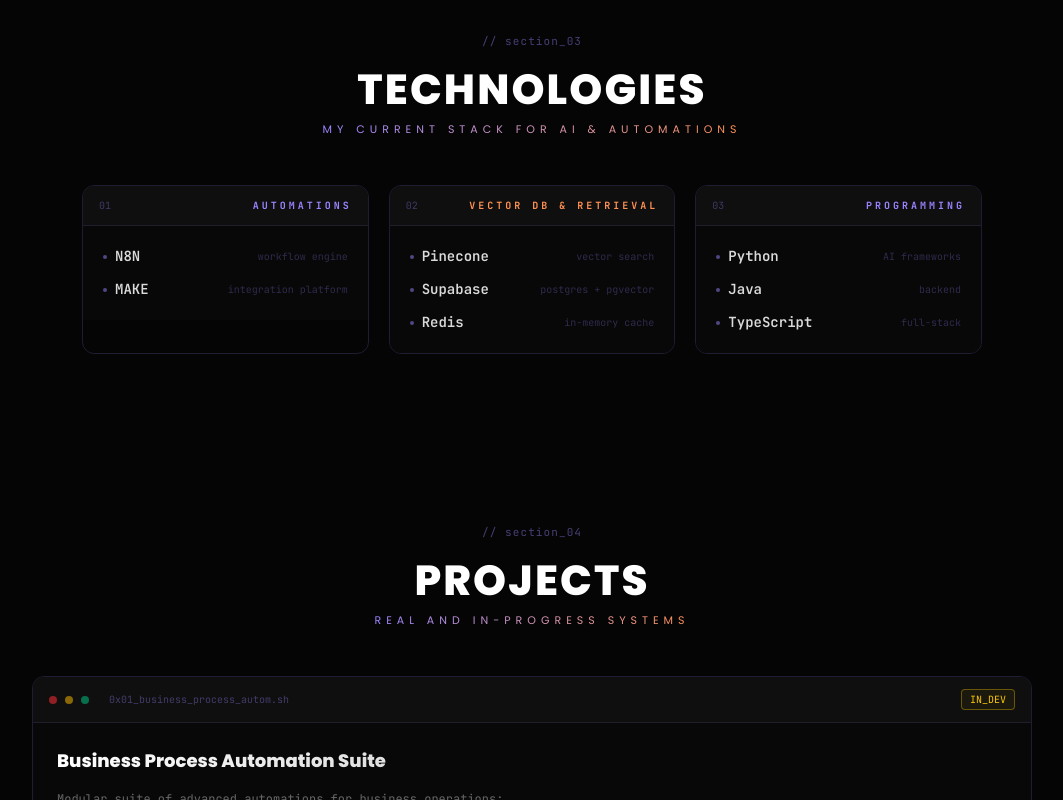
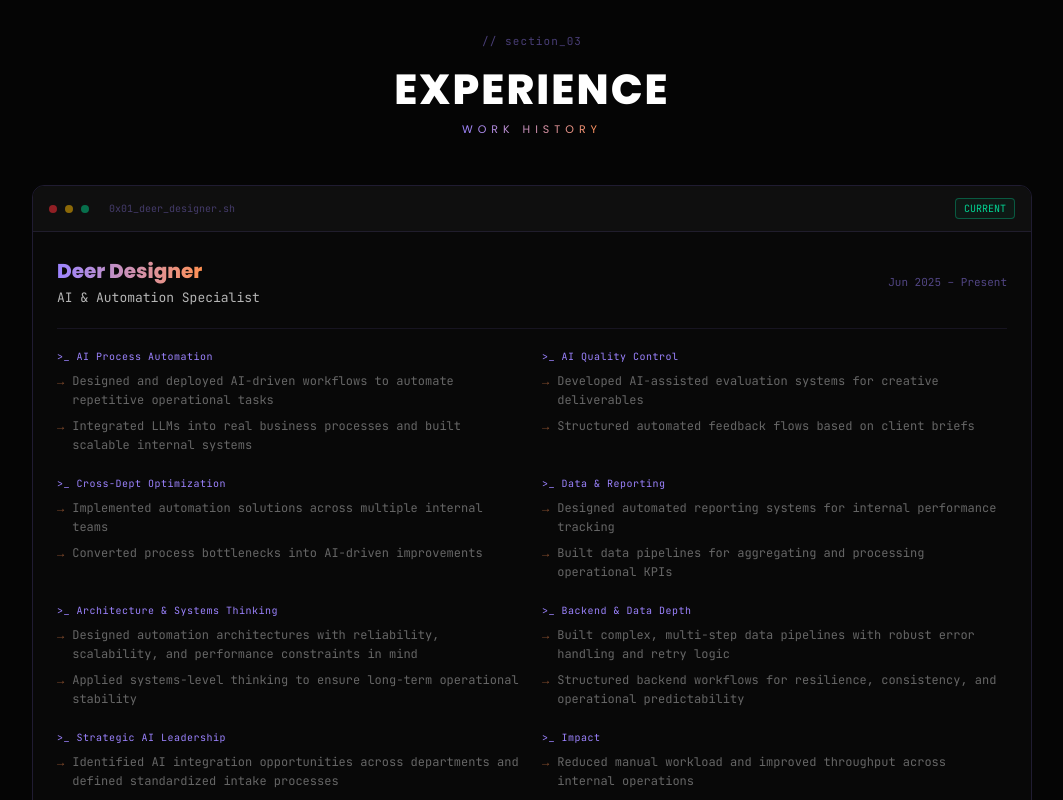
Before and after one commit to joaootaviofm/portfolio, a React (Vite) app: page / in a window 1280 px wide. Shown: the part 1580-2380 px from the top of the page, without its empty margins (108-1171 px from the left). Built offline with nearby package versions, Linux system fonts and the light colour scheme.

Commit message:
added new experience

```diff
--- a/src/App.jsx
+++ b/src/App.jsx
@@ -1,6 +1,7 @@
 import Navbar from "./components/Navbar";
 import Hero from "./components/Hero";
 import About from "./components/About";
+import Experiences from "./components/Experiences";
 import Technologies from "./components/Technologies";
 import pattern from "./assets/background-pattern.svg";
 import Projects from "./components/Projects";
@@ -33,6 +34,7 @@
         <Navbar />
         <Hero />
         <About />
+        <Experiences />
         <Technologies />
         <Projects />
         <Footer />
--- /dev/null
+++ b/src/components/Experiences.jsx
@@ -0,0 +1,175 @@
+import { motion } from "framer-motion";
+
+export default function Experiences() {
+  const experiences = [
+    {
+      id: "0x01",
+      status: "CURRENT",
+      company: "Deer Designer",
+      companyUrl: "https://www.linkedin.com/company/deerdesigner",
+      role: "AI & Automation Specialist",
+      period: "Jun 2025 – Present",
+      highlights: [
+        {
+          category: "AI Process Automation",
+          points: [
+            "Designed and deployed AI-driven workflows to automate repetitive operational tasks",
+            "Integrated LLMs into real business processes and built scalable internal systems",
+          ],
+        },
+        {
+          category: "AI Quality Control",
+          points: [
+            "Developed AI-assisted evaluation systems for creative deliverables",
+            "Structured automated feedback flows based on client briefs",
+          ],
+        },
+        {
+          category: "Cross-Dept Optimization",
+          points: [
+            "Implemented automation solutions across multiple internal teams",
+            "Converted process bottlenecks into AI-driven improvements",
+          ],
+        },
+        {
+          category: "Data & Reporting",
+          points: [
+            "Designed automated reporting systems for internal performance tracking",
+            "Built data pipelines for aggregating and processing operational KPIs",
+          ],
+        },
+        {
+          category: "Architecture & Systems Thinking",
+          points: [
+            "Designed automation architectures with reliability, scalability, and performance constraints in mind",
+            "Applied systems-level thinking to ensure long-term operational stability",
+          ],
+        },
+        {
+          category: "Backend & Data Depth",
+          points: [
+            "Built complex, multi-step data pipelines with robust error handling and retry logic",
+            "Structured backend workflows for resilience, consistency, and operational predictability",
+          ],
+        },
+        {
+          category: "Strategic AI Leadership",
+          points: [
+            "Identified AI integration opportunities across departments and defined standardized intake processes",
+            "Drove the adoption of AI-first workflows, establishing repeatable patterns for future automation",
+          ],
+        },
+        {
+          category: "Impact",
+          points: [
+            "Reduced manual workload and improved throughput across internal operations",
+            "Strengthened process consistency through intelligent validation and scalable automation design",
+          ],
+        },
+      ],
+    },
+  ];
+
+  return (
+    <div
+      id="experience"
+      className="mt-[150px] relative z-10 text-white flex flex-col justify-center items-center px-4"
+    >
+      {/* Section header */}
+      <motion.div
+        initial={{ opacity: 0, x: -60 }}
+        whileInView={{ opacity: 1, x: 0 }}
+        transition={{ duration: 0.5 }}
+        viewport={{ once: true }}
+        className="flex flex-col items-center mb-12"
+      >
+        <span className="font-mono text-[#9C83FF]/45 text-[11px] mb-2 tracking-widest">
+          // section_03
+        </span>
+        <h1 className="text-[42px] font-extrabold tracking-wider">EXPERIENCE</h1>
+        <span className="tracking-[5px] text-[11px] text-transparent bg-clip-text bg-gradient-to-r from-[#9C83FF] to-[#FF9051]">
+          WORK HISTORY
+        </span>
+      </motion.div>
+
+      {/* Experience cards */}
+      <div className="w-full max-w-[1000px]">
+        {experiences.map((exp, index) => (
+          <motion.div
+            key={index}
+            initial={{ opacity: 0, y: 30 }}
+            whileInView={{ opacity: 1, y: 0 }}
+            transition={{ duration: 0.5, delay: 0.08 * index }}
+            viewport={{ once: true }}
+            whileHover={{ y: -4 }}
+            className="rounded-xl overflow-hidden border border-[#9C83FF]/18 hover:border-[#9C83FF]/40 hover:shadow-[0_0_35px_rgba(156,131,255,0.12)] transition-all duration-350"
+          >
+            {/* Terminal title bar */}
+            <div className="flex items-center justify-between px-4 py-3 bg-[#0f0f0f] border-b border-[#9C83FF]/12">
+              <div className="flex items-center gap-2">
+                <span className="w-2 h-2 rounded-full bg-red-500/55" />
+                <span className="w-2 h-2 rounded-full bg-yellow-500/55" />
+                <span className="w-2 h-2 rounded-full bg-emerald-500/55" />
+                <span className="ml-3 font-mono text-[10px] text-[#9C83FF]/38">
+                  {exp.id}_{exp.company.toLowerCase().replace(/\s/g, "_")}.sh
+                </span>
+              </div>
+              <span className="font-mono text-[10px] px-2 py-0.5 rounded border text-emerald-400 border-emerald-400/35 bg-emerald-400/5">
+                {exp.status}
+              </span>
+            </div>
+
+            {/* Card content */}
+            <div className="bg-[#0a0a0a]/85 p-6">
+              {/* Header row */}
+              <div className="flex flex-col sm:flex-row sm:items-center sm:justify-between gap-2 mb-5">
+                <div>
+                  <a
+                    href={exp.companyUrl}
+                    target="_blank"
+                    rel="noopener noreferrer"
+                    className="font-poppins font-extrabold text-[18px] md:text-[20px] text-transparent bg-clip-text bg-gradient-to-r from-[#9C83FF] to-[#FF9051] hover:opacity-80 transition-opacity duration-200"
+                  >
+                    {exp.company}
+                  </a>
+                  <p className="font-mono text-[13px] text-white/70 mt-0.5">{exp.role}</p>
+                </div>
+                <span className="font-mono text-[11px] text-[#9C83FF]/50 shrink-0">{exp.period}</span>
+              </div>
+
+              <div className="border-t border-[#9C83FF]/10 mb-5" />
+
+              {/* Highlights grid */}
+              <div className="grid grid-cols-1 sm:grid-cols-2 gap-5">
+                {exp.highlights.map((block, i) => (
+                  <motion.div
+                    key={i}
+                    initial={{ opacity: 0, y: 15 }}
+                    whileInView={{ opacity: 1, y: 0 }}
+                    transition={{ duration: 0.4, delay: 0.1 + 0.08 * i }}
+                    viewport={{ once: true }}
+                  >
+                    <p className="font-mono text-[10px] text-[#9C83FF] tracking-wider mb-2">
+                      &gt;_ {block.category}
+                    </p>
+                    <ul className="space-y-1.5">
+                      {block.points.map((point, j) => (
+                        <li
+                          key={j}
+                          className="font-mono text-[11px] md:text-[12px] text-[#666] leading-relaxed flex gap-2"
+                        >
+                          <span className="text-[#FF9051]/50 shrink-0">→</span>
+                          {point}
+                        </li>
+                      ))}
+                    </ul>
+                  </motion.div>
+                ))}
+              </div>
+            </div>
+          </motion.div>
+        ))}
+      </div>
+    </div>
+  );
+}
--- a/src/components/Footer.jsx
+++ b/src/components/Footer.jsx
@@ -18,7 +18,7 @@
         className="flex flex-col items-center mb-10"
       >
         <span className="font-mono text-[#9C83FF]/45 text-[11px] mb-2 tracking-widest">
-          // section_05
+          // section_06
         </span>
         <h1 className="text-[35px] md:text-[42px] font-extrabold text-white tracking-wider">
           GET IN TOUCH
--- a/src/components/Navbar.jsx
+++ b/src/components/Navbar.jsx
@@ -6,13 +6,14 @@
 import { IoClose } from "react-icons/io5";
 
 function Navbar() {
-  const navList = ["Home", "About", "Technologies", "Projects"];
+  const navList = ["Home", "About", "Experience", "Technologies", "Projects"];
   const [isOpen, setIsOpen] = useState(false);
 
   const scrollTarget = (item) => {
     const map = {
       Home: "hero",
       About: "about",
+      Experience: "experience",
       Technologies: "technologies",
       Projects: "projects",
     };
@@ -23,6 +24,7 @@
     const map = {
       Home: -300,
       About: -300,
+      Experience: -300,
       Technologies: -500,
       Projects: -200,
     };
--- a/src/components/Projects.jsx
+++ b/src/components/Projects.jsx
@@ -53,7 +53,7 @@
         className="flex flex-col items-center mb-12"
       >
         <span className="font-mono text-[#9C83FF]/45 text-[11px] mb-2 tracking-widest">
-          // section_04
+          // section_05
         </span>
         <h1 className="text-[42px] font-extrabold tracking-wider">PROJECTS</h1>
         <span className="tracking-[5px] text-[11px] text-transparent bg-clip-text bg-gradient-to-r from-[#9C83FF] to-[#FF9051]">
--- a/src/components/Technologies.jsx
+++ b/src/components/Technologies.jsx
@@ -45,7 +45,7 @@
           className="flex flex-col items-center mb-12"
         >
           <span className="font-mono text-[#9C83FF]/45 text-[11px] mb-2 tracking-widest">
-            // section_03
+            // section_04
           </span>
           <h1 className="font-extrabold text-[42px] tracking-wider">TECHNOLOGIES</h1>
           <span className="tracking-[5px] text-[11px] text-transparent bg-clip-text bg-gradient-to-r from-[#9C83FF] to-[#FF9051]">
```
